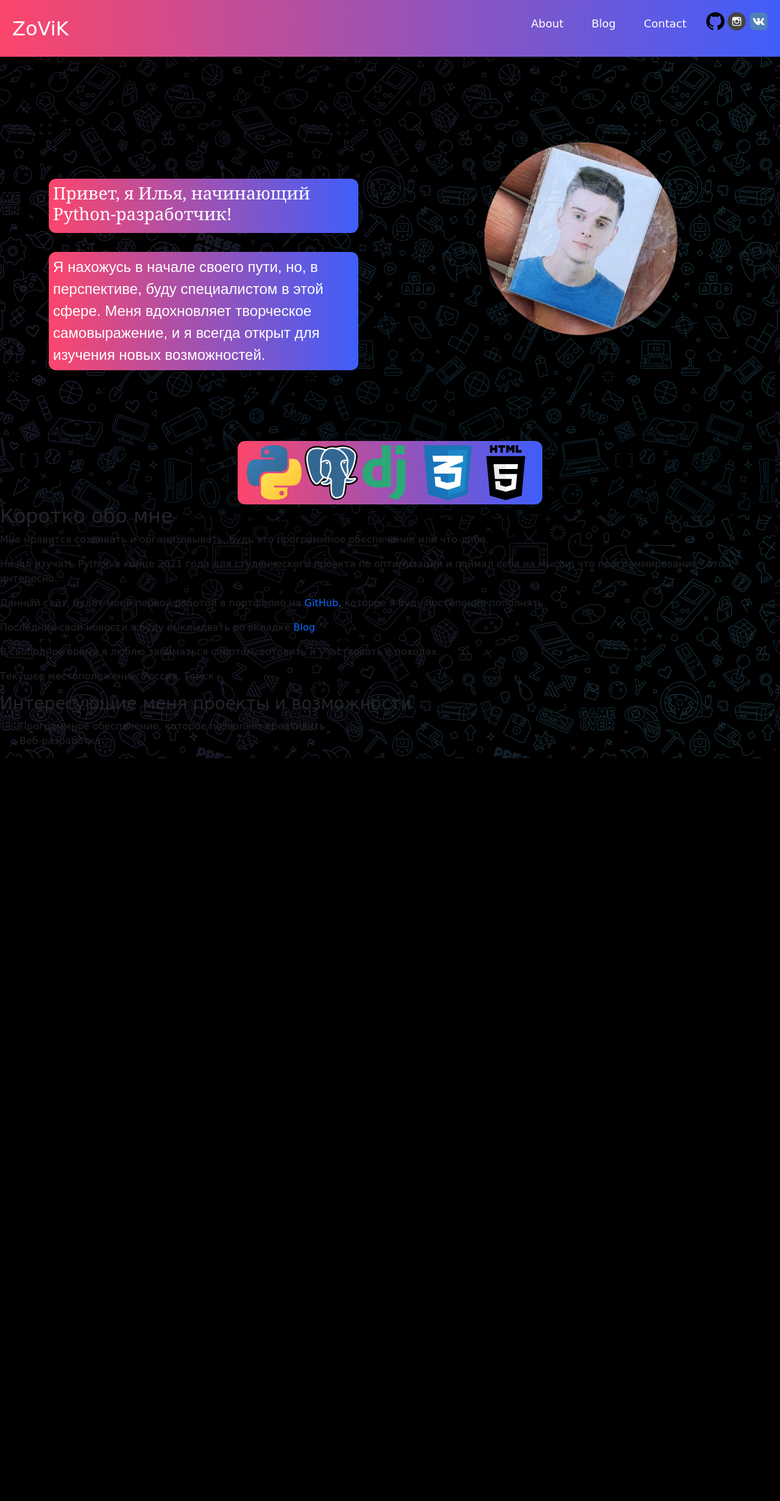
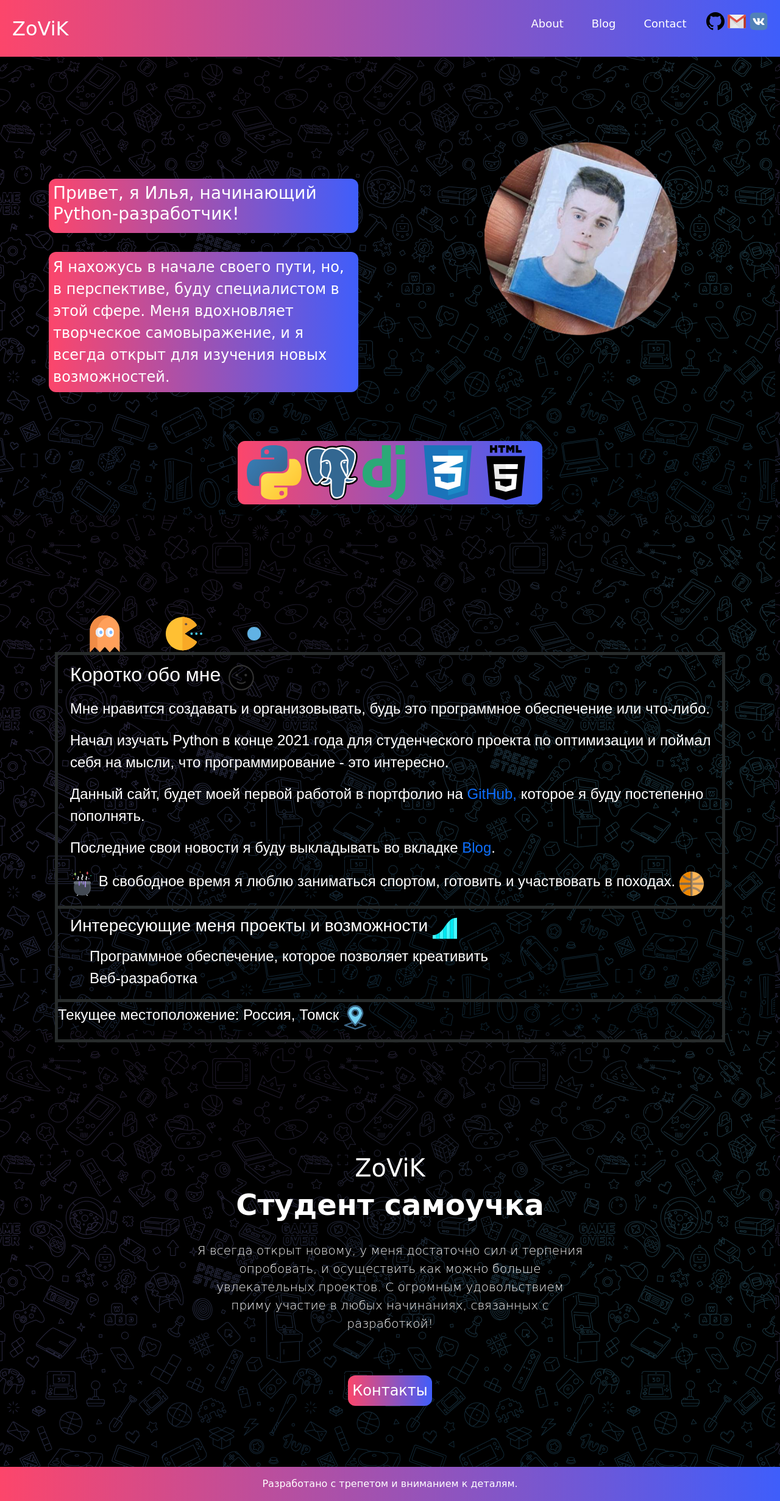
Before and after one commit to zovikk/About, a Django app: page / in a window 1280 px wide. Shown: the whole page at 61% size. Before the commit the page ends 1243 px from the top, so only its background shows below. Run offline with Django 4.2, Linux system fonts and the light colour scheme.

Commit message:
Finished with the view-page.

```diff
--- a/About_me/main/static/main/css/style.css
+++ b/About_me/main/static/main/css/style.css
@@ -133,7 +127,6 @@ input[type=checkbox]:checked ~ .menu{
     margin-left: 80px;
     max-width: 720px;
     width: 80%;
-    font-family: Georgia, Times, 'Times New Roman', serif;
     color: #fff;
     border-style: hidden;
     background: linear-gradient(90deg, #FC466B, #3F5EFB);
@@ -147,7 +140,6 @@ input[type=checkbox]:checked ~ .menu{
     max-width: 650px;
     width: 80%;
     color: #fff;
-    font-family: Avenir, sans-serif;
     font-size: x-large;
     border-style: hidden;
     background: linear-gradient(90deg, #FC466B, #3F5EFB);
@@ -175,6 +167,104 @@ input[type=checkbox]:checked ~ .menu{
     border-radius: 12px;
     padding: 7px;
 }
+.conteiner{
+    margin-top: 150px;
+    margin-bottom:150px;
+    display: flex;
+    max-width: 1200px;
+    margin-right: auto;
+    margin-left: auto;
+    padding: 2rem;
+    padding-bottom: 2rem;
+    flex-direction: column;
+    justify-content: space-around;
+    align-items: flex-start;
+    text-decoration: none;
+}
+#div-block-2 {
+  display: block;
+  width: 100%;
+  justify-content: space-between;
+}
+.Pacman{
+    display: flex;
+    justify-content: flex-start;
+}
+.Pacman img{
+    margin-left: 70px;
+}
+.content {
+    color: #fff;
+    font-family: Avenir, sans-serif;
+    max-width: 1100px;
+    font-size: x-large;
+    margin-left: auto;
+    margin-right: auto;
+    border-collapse: collapse;
+    border: 5px solid #272b2b;
+}
+.content img{
+     margin: 5px 0px 0px 0px;
+}
+.Text_par{
+    margin-left: 20px;
+}
+#Top{
+    margin-left: 20px;
+    margin-top: 7px;
+}
+.Top2{
+    border-top: 5px solid #272b2b;
+    border-bottom: 5px solid #272b2b;
+}
+#Main2,#list1{
+    margin-left: 20px;
+    margin-top: 7px;
+}
+}
+#loc{
+    margin-left: 20px;
+    margin-top: 7px;
+    margin-bottom: 2px;
+}
+.the_end{
+    margin-top; 150px;
+    margin-bottom: 100px;
+    color: #fff;
+}
+.the_end button{
+    border-style: hidden;
+    background: linear-gradient(90deg, #FC466B, #3F5EFB);
+    border-radius: 12px;
+    padding: 7px;
+    font-size: x-large;
+    color: #fff;
+}
+.the_end button: hover{
+    transform: translateX(35%);
+}
+.footer-wrapper {
+  background: linear-gradient(90deg, #FC466B, #3F5EFB);
+}
+.text-block-4 {
+  margin-right: auto;
+  margin-left: auto;
+  padding-top: 1rem;
+  padding-bottom: 1rem;
+  color: #fff;
+  text-align: center;
+}
+.col-lg-6{
+ margin-top: 30px;
+}
+.button_cont{
+    margin-top: 70px;
+}
+.the_end button:hover{
+     color: #fff
+     transition: 0.6s ease;
+     transform: scale(1.15);
+}
 @media only screen and (max-width: 1200px) {
   .hero_image {
     transform: translate(-70px,80px);
--- a/About_me/main/templates/main/main.html
+++ b/About_me/main/templates/main/main.html
@@ -24,15 +24,15 @@
        <label for="checkbox_toggle" class="hamburger">&#9776;</label>
        <!-- NAVIGATION MENUS -->
        <div class="menu">
-         <li><a href="/">About</a></li>
+         <li><a href="#div-block-2">About</a></li>
          <li><a href="/">Blog</a></li>
          <li><a class="last" href="/">Contact</a></li>
            <div class="social">
                <a href="https://github.com/zovikk" target="_blank">
                    <img src="{% static 'main/images/iconmonstr-github-1.svg' %}" alt="Git" width="30" height="30"/>
                </a>
-               <a href="http://instagram.com/zovi.kk" target="_blank">
-                   <img src="{% static 'main/images/instagram-circle.svg' %}" alt="Inst" width="30" height="30"/>
+               <a href="mailto:zovik1999zz@gmail.com" target="_blank">
+                   <img src="{% static 'main/images/gmail-icon-2.svg' %}" alt="Gmail" width="30" height="30"/>
                </a>
                <a href="https://vk.com/zovikd" target="_blank">
                    <img src="{% static 'main/images/vk-1.svg' %}" alt="Vk" width="30" height="30"/>
@@ -63,9 +63,17 @@
     <img src="{% static 'main/images/css-3.svg' %}" alt="CSS"/>
     <img src="{% static 'main/images/html5-2.svg' %}" alt="HTML"/>
 </div>
+<div class="conteiner">
+    <div id="div-block-2">
+        <div class="Pacman">
+            <img src="{% static 'main/images/pacman-svgrepo-com(1).svg' %}" width="60">
+            <img src="{% static 'main/images/pacman-svgrepo-com.svg' %}" width="60">
+            <img src="{% static 'main/images/blue-circle-svgrepo-com.svg' %}" width="30">
+        </div>
+    </div>
     <div class="content">
-    <div class="Main_me">
-        <h2 class="Top">Коротко обо мне</h2>
+        <h2 id="Top">Коротко обо мне <img src="{% static 'main/images/ok-svgrepo-com.svg' %}" width="50"></h2>
+        <div class="Text_par">
             <p class="paragraph-1">
                 Мне нравится создавать и организовывать, будь это программное обеспечение или что-либо.
                 <br>
@@ -80,27 +88,43 @@
                 которое я буду постепенно пополнять.
              </p>
             <p class="paragraph-4">
-            Последние свои новости я буду выклыдвать во вкладке
+                Последние свои новости я буду выкладывать во вкладке
                 <a class="link" href="/">Blog</a>.
             </p>
             <p class="paragraph-5">
+                <img src="{% static 'main/images/cauldron-cook-svgrepo-com.svg' %}" width="40">
                 В свободное время я люблю заниматься спортом, готовить и
-            участвовать в походах.
-        </p>
-    <div class="location">
-        <p class="loc">
-            Текущее местоположение: Россия, Томск
+                участвовать в походах. <img src="{% static 'main/images/basketball-sport-team-svgrepo-com.svg' %}" width="40">
             </p>
         </div>
         <div class="Top2">
-        <h3 class="Main2">Интересующие меня проекты и возможности</h3>
-        <ul class="list1">
+            <h3 id="Main2">Интересующие меня проекты и возможности  <img src="{% static 'main/images/growth-svgrepo-com.svg' %}" width="40"></h3>
+            <ul id="list1">
                 <li>Программное обеспечение, которое позволяет креативить</li>
                 <li>Веб-разработка</li>
             </ul>
         </div>
+        <div class="location">
+            <p id="loc">
+                Текущее местоположение: Россия, Томск <img src="{% static 'main/images/location-svgrepo-com.svg' %}" width="40">
+            </p>
         </div>
-
     </div>
+</div>
+<div class="the_end text-center">
+    <h1 class="logo-5">ZoViK</h1>
+    <h1 class="display-5 fw-bold">Студент самоучка</h1>
+    <div class="col-lg-6 mx-auto">
+      <p class="lead mb-4">Я всегда открыт новому, у меня достаточно сил и терпения опробовать, и осуществить как можно больше увлекательных проектов. С огромным удовольствием приму участие в любых начинаниях, связанных с разработкой!</p>
+      <div class="button_cont">
+        <button type="button" class="btn">Контакты</button>
+      </div>
+    </div>
+</div>
+<footer class="footer">
+    <div class="footer-wrapper">
+      <div class="text-block-4">Разработано с трепетом и вниманием к деталям.</div>
+    </div>
+</footer>
 </body>
 </html>
```
Also changed, not shown: other parts of About_me/main/static/main/css/style.css (+24 -8 lines), About_me/main/static/main/images/basketball-sport-team-svgrepo-com.svg (added), About_me/main/static/main/images/blue-circle-svgrepo-com.svg (added), About_me/main/static/main/images/cauldron-cook-svgrepo-com.svg (added), About_me/main/static/main/images/gmail-icon-2.svg (added), About_me/main/static/main/images/growth-svgrepo-com.svg (added), About_me/main/static/main/images/instagram-circle.svg (deleted), About_me/main/static/main/images/location-svgrepo-com.svg (added), About_me/main/static/main/images/logo.PNG (added), About_me/main/static/main/images/ok-svgrepo-com.svg (added), About_me/main/static/main/images/pacman-svgrepo-com(1).svg (added), About_me/main/static/main/images/pacman-svgrepo-com.svg (added). Lines whose indentation alone changed are shown as unchanged.
